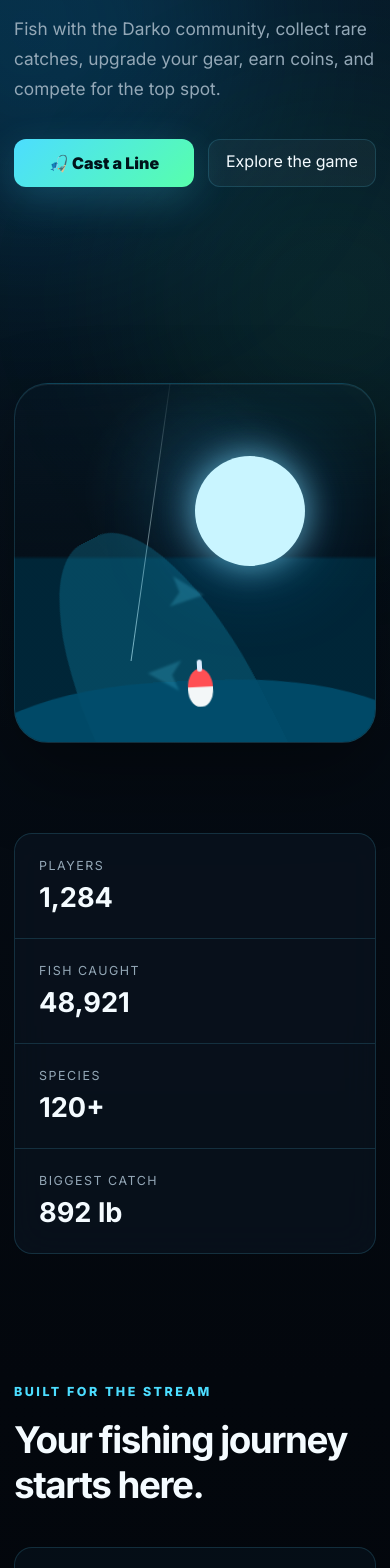
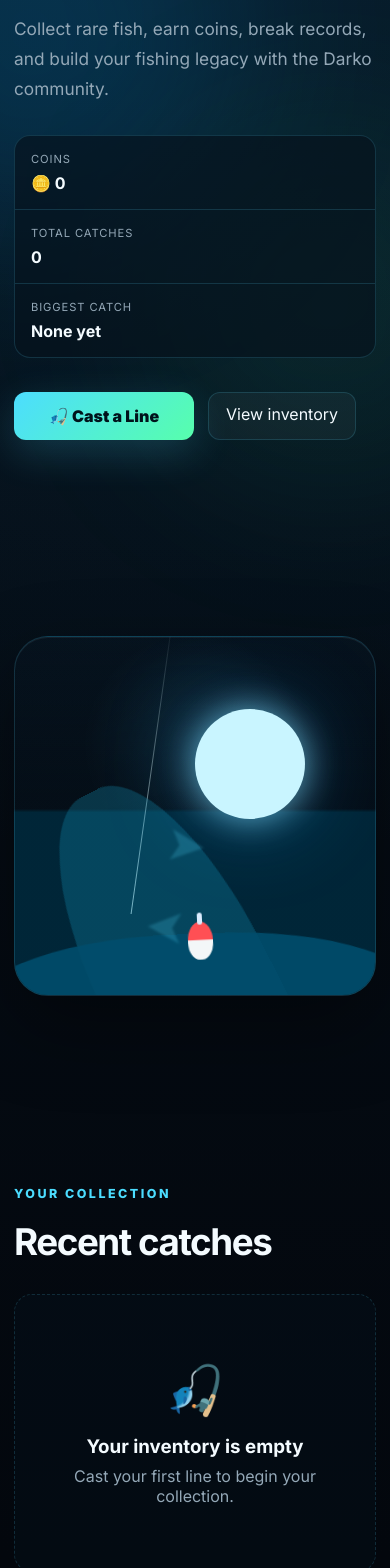
Before and after one commit to jeffthegreat79-prog/darko, a React (Vite) app: page / in a window 390 px wide. Shown: the part 340-1908 px from the top of the page. Built offline with nearby package versions, Linux system fonts and the light colour scheme.

Commit message:
Add fishing inventory and saved progress

```diff
--- a/src/App.css
+++ b/src/App.css
@@ -549,8 +549,152 @@ footer p {
     transform: none;
   }
 }
+.player-summary {
+  width: min(620px, 100%);
+  margin-top: 30px;
+  display: grid;
+  grid-template-columns: repeat(3, 1fr);
+  border: 1px solid var(--panel-border);
+  border-radius: 16px;
+  overflow: hidden;
+  background: rgba(7, 18, 28, 0.68);
+}
 
-@media (max-width: 900px) {
+.player-summary article {
+  padding: 16px;
+  display: flex;
+  flex-direction: column;
+  border-right: 1px solid var(--panel-border);
+}
+
+.player-summary article:last-child {
+  border-right: 0;
+}
+
+.player-summary span {
+  color: var(--muted);
+  font-size: 0.7rem;
+  letter-spacing: 0.08em;
+  text-transform: uppercase;
+}
+
+.player-summary strong {
+  margin-top: 7px;
+}
+
+.inventory-section {
+  position: relative;
+  z-index: 2;
+  width: min(1180px, calc(100% - 40px));
+  margin: 100px auto 0;
+}
+
+.inventory-heading {
+  margin-bottom: 30px;
+  display: flex;
+  align-items: end;
+  justify-content: space-between;
+  gap: 24px;
+}
+
+.inventory-heading h2 {
+  margin: 0;
+  font-size: clamp(2.3rem, 5vw, 4rem);
+  letter-spacing: -0.04em;
+}
+
+.reset-button {
+  border: 1px solid rgba(255, 100, 100, 0.24);
+  border-radius: 10px;
+  padding: 10px 14px;
+  background: rgba(255, 80, 80, 0.06);
+  color: #ff9b9b;
+}
+
+.inventory-grid {
+  display: grid;
+  grid-template-columns: repeat(4, 1fr);
+  gap: 16px;
+}
+
+.inventory-card {
+  min-height: 150px;
+  padding: 20px;
+  display: flex;
+  align-items: center;
+  gap: 18px;
+  border: 1px solid var(--panel-border);
+  border-radius: 16px;
+  background: var(--panel);
+}
+
+.inventory-card h3,
+.inventory-card p {
+  margin: 6px 0 0;
+}
+
+.inventory-card p {
+  color: var(--muted);
+}
+
+.inventory-card strong {
+  display: block;
+  margin-top: 6px;
+  color: var(--green);
+  font-size: 0.82rem;
+}
+
+.inventory-icon {
+  font-size: 2.4rem;
+}
+
+.empty-inventory {
+  padding: 65px 24px;
+  text-align: center;
+  border: 1px dashed var(--panel-border);
+  border-radius: 18px;
+  background: rgba(7, 18, 28, 0.4);
+}
+
+.empty-inventory span {
+  font-size: 3rem;
+}
+
+.empty-inventory h3 {
+  margin: 16px 0 8px;
+}
+
+.empty-inventory p {
+  margin: 0;
+  color: var(--muted);
+}
+
+.epic {
+  background: rgba(178, 92, 255, 0.18);
+  color: #ce91ff;
+}
+
+.mythical {
+  background: rgba(255, 73, 183, 0.18);
+  color: #ff82cf;
+  box-shadow: 0 0 18px rgba(255, 73, 183, 0.14);
+}
+@media (max-width: 900px) {.player-summary {
+  grid-template-columns: 1fr;
+}
+
+.player-summary article {
+  border-right: 0;
+  border-bottom: 1px solid var(--panel-border);
+}
+
+.player-summary article:last-child {
+  border-bottom: 0;
+}
+
+.inventory-grid {
+  grid-template-columns: repeat(2, 1fr);
+}
   .nav-links {
     display: none;
   }
@@ -577,7 +721,18 @@ footer p {
   }
 }
 
-@media (max-width: 560px) {
+@media (max-width: 560px) {.inventory-section {
+  width: min(100% - 28px, 1180px);
+}
+
+.inventory-heading {
+  align-items: flex-start;
+  flex-direction: column;
+}
+
+.inventory-grid {
+  grid-template-columns: 1fr;
+}
   .navbar,
   .hero,
   .stats,
--- a/src/App.jsx
+++ b/src/App.jsx
@@ -1,16 +1,101 @@
-import { useState } from 'react'
+import { useEffect, useState } from 'react'
 import './App.css'
 
-const fish = [
-  { name: 'Bluegill', rarity: 'Common', value: 12 },
-  { name: 'Rainbow Trout', rarity: 'Uncommon', value: 35 },
-  { name: 'Largemouth Bass', rarity: 'Rare', value: 85 },
-  { name: 'Golden Koi', rarity: 'Legendary', value: 500 },
+const fishTable = [
+  {
+    name: 'Bluegill',
+    rarity: 'Common',
+    value: 12,
+    chance: 40,
+    icon: '🐟',
+  },
+  {
+    name: 'Yellow Perch',
+    rarity: 'Common',
+    value: 16,
+    chance: 25,
+    icon: '🐟',
+  },
+  {
+    name: 'Rainbow Trout',
+    rarity: 'Uncommon',
+    value: 35,
+    chance: 16,
+    icon: '🐠',
+  },
+  {
+    name: 'Largemouth Bass',
+    rarity: 'Rare',
+    value: 85,
+    chance: 10,
+    icon: '🐟',
+  },
+  {
+    name: 'King Salmon',
+    rarity: 'Epic',
+    value: 175,
+    chance: 6,
+    icon: '🐠',
+  },
+  {
+    name: 'Golden Koi',
+    rarity: 'Legendary',
+    value: 500,
+    chance: 2.5,
+    icon: '✨',
+  },
+  {
+    name: 'Abyssal Leviathan',
+    rarity: 'Mythical',
+    value: 2500,
+    chance: 0.5,
+    icon: '🐉',
+  },
 ]
 
+const defaultPlayer = {
+  coins: 0,
+  catches: 0,
+  inventory: [],
+  biggestCatch: null,
+}
+
+function getRandomFish() {
+  const roll = Math.random() * 100
+  let runningTotal = 0
+
+  for (const fish of fishTable) {
+    runningTotal += fish.chance
+
+    if (roll <= runningTotal) {
+      return fish
+    }
+  }
+
+  return fishTable[0]
+}
+
 function App() {
+  const [player, setPlayer] = useState(() => {
+    const savedPlayer = localStorage.getItem('darko-player')
+
+    if (!savedPlayer) {
+      return defaultPlayer
+    }
+
+    try {
+      return JSON.parse(savedPlayer)
+    } catch {
+      return defaultPlayer
+    }
+  })
+
   const [catchResult, setCatchResult] = useState(null)
   const [isFishing, setIsFishing] = useState(false)
+
+  useEffect(() => {
+    localStorage.setItem('darko-player', JSON.stringify(player))
+  }, [player])
 
   function castLine() {
     if (isFishing) return
@@ -19,10 +104,47 @@ function App() {
     setCatchResult(null)
 
     setTimeout(() => {
-      const randomFish = fish[Math.floor(Math.random() * fish.length)]
-      setCatchResult(randomFish)
+      const caughtFish = getRandomFish()
+      const weight = Number((Math.random() * 24 + 1).toFixed(1))
+
+      const completedCatch = {
+        ...caughtFish,
+        weight,
+        caughtAt: new Date().toISOString(),
+      }
+
+      setCatchResult(completedCatch)
+
+      setPlayer((currentPlayer) => {
+        const isBiggestCatch =
+          !currentPlayer.biggestCatch ||
+          completedCatch.weight > currentPlayer.biggestCatch.weight
+
+        return {
+          ...currentPlayer,
+          coins: currentPlayer.coins + completedCatch.value,
+          catches: currentPlayer.catches + 1,
+          inventory: [completedCatch, ...currentPlayer.inventory].slice(0, 25),
+          biggestCatch: isBiggestCatch
+            ? completedCatch
+            : currentPlayer.biggestCatch,
+        }
+      })
+
       setIsFishing(false)
     }, 1400)
+  }
+
+  function resetProgress() {
+    const confirmed = window.confirm(
+      'Reset all coins, catches, and inventory?',
+    )
+
+    if (!confirmed) return
+
+    setPlayer(defaultPlayer)
+    setCatchResult(null)
+    localStorage.removeItem('darko-player')
   }
 
   return (
@@ -37,8 +159,8 @@ function App() {
 
         <div className="nav-links">
           <a href="#game">Game</a>
+          <a href="#inventory">Inventory</a>
           <a href="#features">Features</a>
-          <a href="#leaderboard">Leaderboard</a>
         </div>
 
         <button className="kick-button" type="button">
@@ -56,9 +178,30 @@ function App() {
           </h1>
 
           <p className="hero-description">
-            Fish with the Darko community, collect rare catches, upgrade your
-            gear, earn coins, and compete for the top spot.
+            Collect rare fish, earn coins, break records, and build your
+            fishing legacy with the Darko community.
           </p>
+
+          <div className="player-summary">
+            <article>
+              <span>Coins</span>
+              <strong>🪙 {player.coins.toLocaleString()}</strong>
+            </article>
+
+            <article>
+              <span>Total catches</span>
+              <strong>{player.catches}</strong>
+            </article>
+
+            <article>
+              <span>Biggest catch</span>
+              <strong>
+                {player.biggestCatch
+                  ? `${player.biggestCatch.weight} lb`
+                  : 'None yet'}
+              </strong>
+            </article>
+          </div>
 
           <div className="hero-actions">
             <button
@@ -70,24 +213,34 @@ function App() {
               {isFishing ? 'Waiting for a bite...' : '🎣 Cast a Line'}
             </button>
 
-            <a className="secondary-button" href="#features">
-              Explore the game
+            <a className="secondary-button" href="#inventory">
+              View inventory
             </a>
           </div>
 
           <div className="catch-display" aria-live="polite">
-            {isFishing && <p className="fishing-message">Something is moving beneath the water...</p>}
+            {isFishing && (
+              <p className="fishing-message">
+                Something is moving beneath the water...
+              </p>
+            )}
 
             {catchResult && (
               <div className="catch-card">
-                <span className="catch-icon">🐟</span>
+                <span className="catch-icon">{catchResult.icon}</span>
+
                 <div>
                   <p>You caught a</p>
                   <h2>{catchResult.name}</h2>
-                  <span className={`rarity ${catchResult.rarity.toLowerCase()}`}>
+
+                  <span
+                    className={`rarity ${catchResult.rarity.toLowerCase()}`}
+                  >
                     {catchResult.rarity}
                   </span>
-                  <strong>{catchResult.value} coins</strong>
+
+                  <strong>{catchResult.weight} lb</strong>
+                  <strong>+{catchResult.value} coins</strong>
                 </div>
               </div>
             )}
@@ -107,54 +260,83 @@ function App() {
         </div>
       </section>
 
-      <section className="stats">
-        <article>
-          <span>Players</span>
-          <strong>1,284</strong>
-        </article>
-        <article>
-          <span>Fish caught</span>
-          <strong>48,921</strong>
-        </article>
-        <article>
-          <span>Species</span>
-          <strong>120+</strong>
-        </article>
-        <article>
-          <span>Biggest catch</span>
-          <strong>892 lb</strong>
-        </article>
+      <section className="inventory-section" id="inventory">
+        <div className="inventory-heading">
+          <div>
+            <p className="eyebrow">Your collection</p>
+            <h2>Recent catches</h2>
+          </div>
+
+          {player.catches > 0 && (
+            <button
+              className="reset-button"
+              type="button"
+              onClick={resetProgress}
+            >
+              Reset progress
+            </button>
+          )}
+        </div>
+
+        {player.inventory.length === 0 ? (
+          <div className="empty-inventory">
+            <span>🎣</span>
+            <h3>Your inventory is empty</h3>
+            <p>Cast your first line to begin your collection.</p>
+          </div>
+        ) : (
+          <div className="inventory-grid">
+            {player.inventory.map((fish, index) => (
+              <article
+                className="inventory-card"
+                key={`${fish.caughtAt}-${index}`}
+              >
+                <span className="inventory-icon">{fish.icon}</span>
+
+                <div>
+                  <span className={`rarity ${fish.rarity.toLowerCase()}`}>
+                    {fish.rarity}
+                  </span>
+
+                  <h3>{fish.name}</h3>
+                  <p>{fish.weight} lb</p>
+                  <strong>{fish.value} coins</strong>
+                </div>
+              </article>
+            ))}
+          </div>
+        )}
       </section>
 
       <section className="features" id="features">
         <div className="section-heading">
-          <p className="eyebrow">Built for the stream</p>
-          <h2>Your fishing journey starts here.</h2>
+          <p className="eyebrow">Coming next</p>
+          <h2>The Darko fishing world is growing.</h2>
         </div>
 
         <div className="feature-grid">
           <article className="feature-card">
             <span>🎣</span>
-            <h3>Catch rare fish</h3>
-            <p>Discover common, rare, epic, legendary, and mythical catches.</p>
+            <h3>Rods and bait</h3>
+            <p>Upgrade your equipment to improve rarity and catch weight.</p>
           </article>
 
           <article className="feature-card">
-            <span>🪙</span>
-            <h3>Build your fortune</h3>
-            <p>Sell your catch, earn coins, and grow your fishing empire.</p>
+            <span>🛒</span>
+            <h3>Fishing shop</h3>
+            <p>Spend your coins on gear, storage, boats, and new locations.</p>
           </article>
 
           <article className="feature-card">
-            <span>⚓</span>
-            <h3>Upgrade your gear</h3>
-            <p>Unlock better rods, bait, storage, boats, and fishing locations.</p>
+            <span>🏆</span>
+            <h3>Leaderboards</h3>
+            <p>Compete for the biggest fish and the largest fortune.</p>
           </article>
 
-          <article className="feature-card" id="leaderboard">
-            <span>🏆</span>
-            <h3>Rule the leaderboard</h3>
-            <p>Compete with the Darko community for records and bragging rights.</p>
+          <article className="feature-card">
+            <span>💬</span>
+            <h3>Kick integration</h3>
+            <p>Cast directly from chat while watching the live stream.</p>
           </article>
         </div>
       </section>
@@ -163,6 +345,7 @@ function App() {
         <a className="brand" href="/">
           DARKO<span>.WTF</span>
         </a>
+
         <p>Built for the Darko community.</p>
       </footer>
     </main>
```
